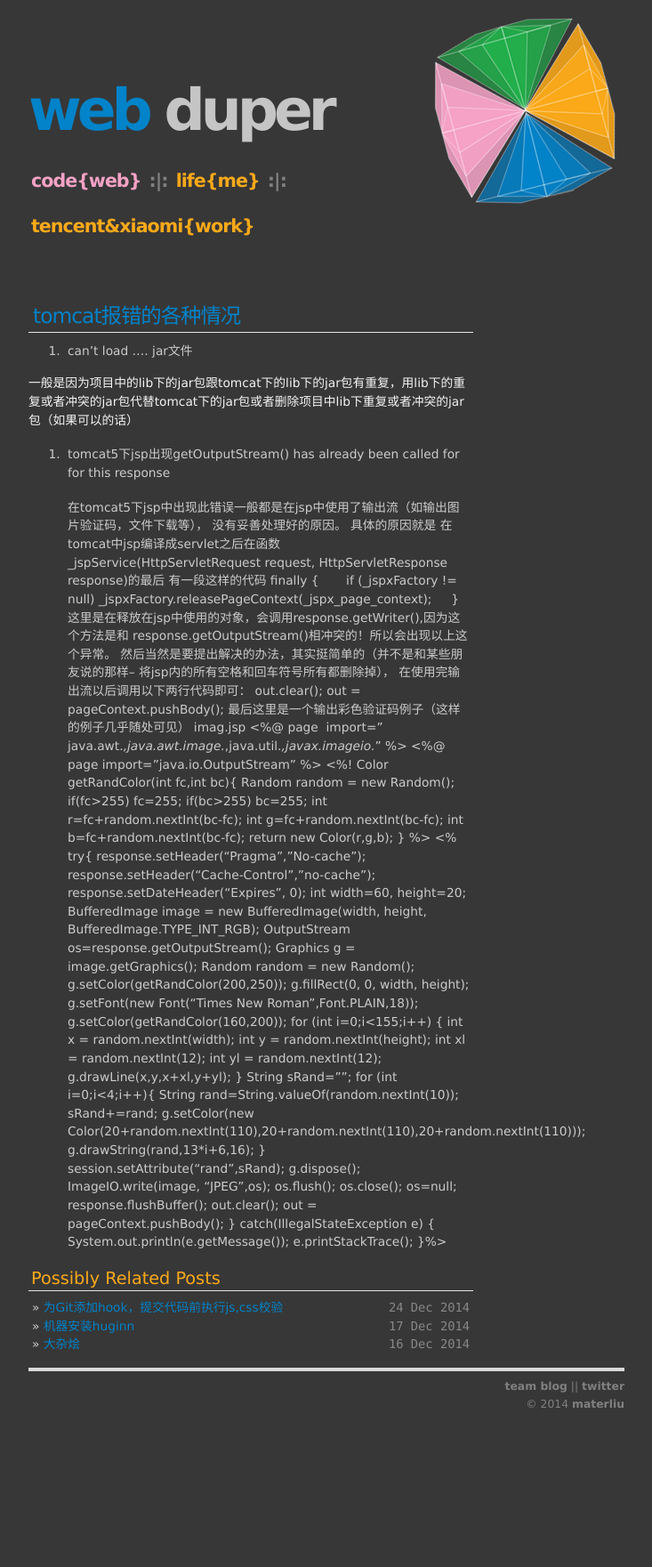
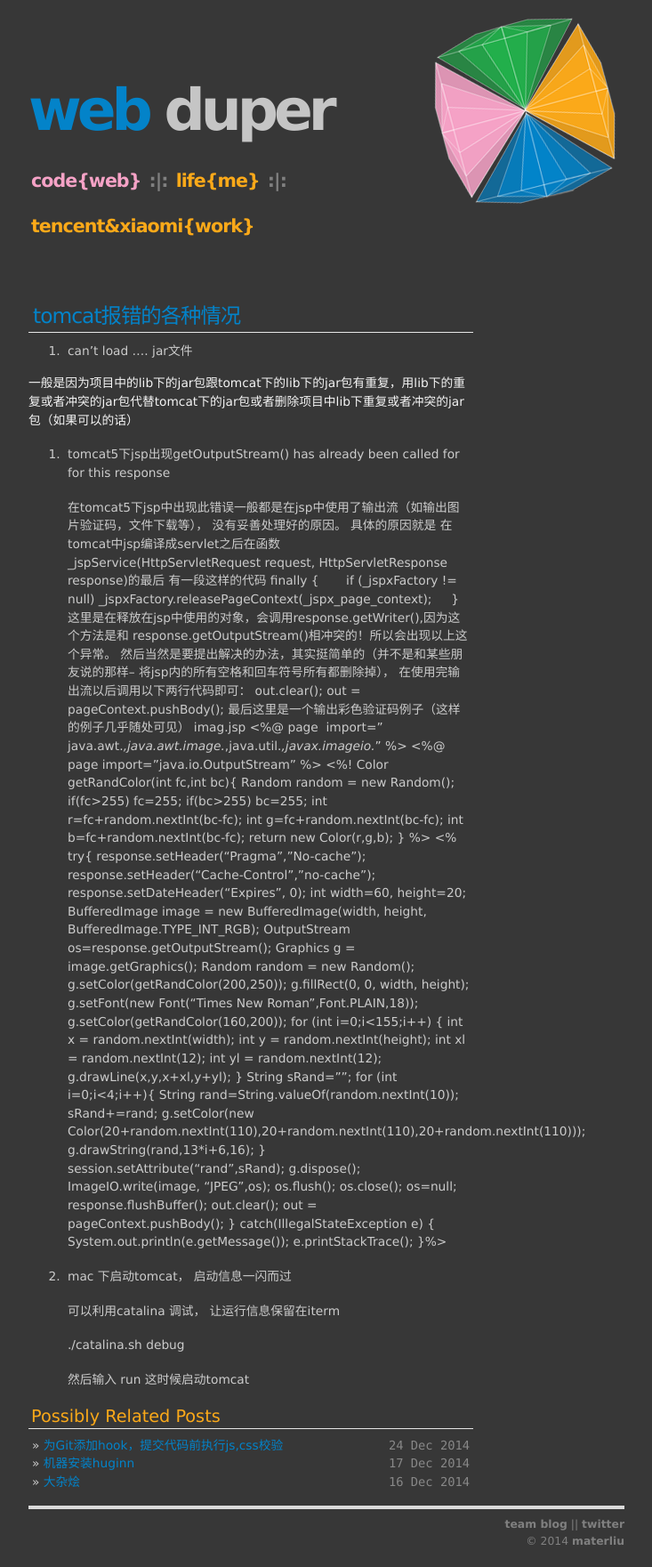
Before and after one commit to materliu/materliu.github.io, a Jekyll site: the page built from all/web/java/_posts/2014-04-24-tomcat-error.md, in a window 1280 px wide. Shown: the whole page at 89% size, without its empty margins (273-1006 px from the left). Built offline with Jekyll 4.4.1, drawn with Linux system fonts in a browser that asks for light colours; Markdown is read by kramdown in place of the engine named in the settings; before the commit the page ends 1607 px from its top, so only the background shows below that.

Commit message:
添加tomcat 调试方法。

```diff
--- a/all/web/java/_posts/2014-04-24-tomcat-error.md
+++ b/all/web/java/_posts/2014-04-24-tomcat-error.md
@@ -86,3 +86,11 @@ title: tomcat报错的各种情况
     System.out.println(e.getMessage());
     e.printStackTrace();
     }%>
+
+3. mac 下启动tomcat， 启动信息一闪而过
+
+    可以利用catalina 调试， 让运行信息保留在iterm
+
+    ./catalina.sh debug
+
+    然后输入 run  这时候启动tomcat
```
